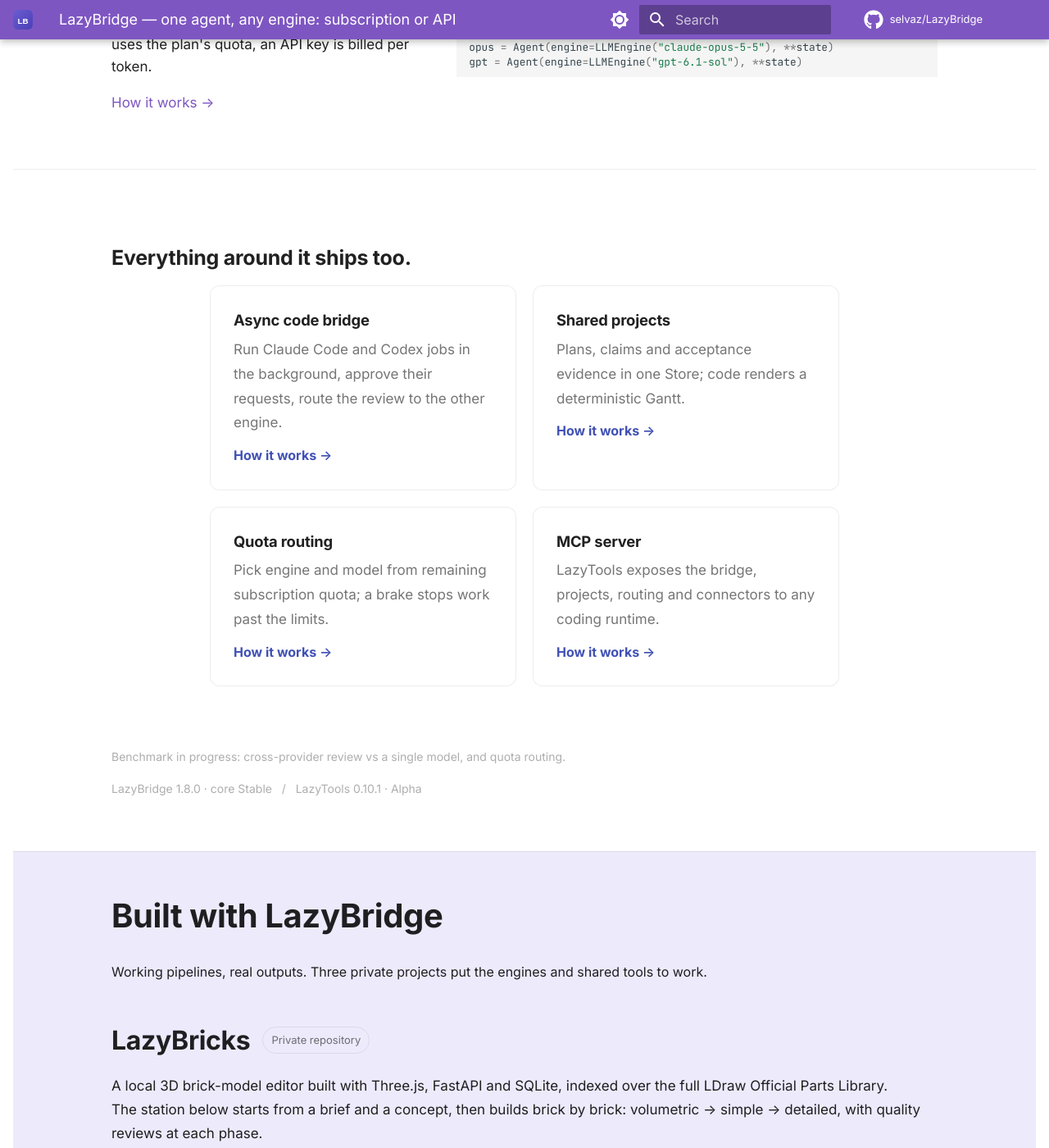
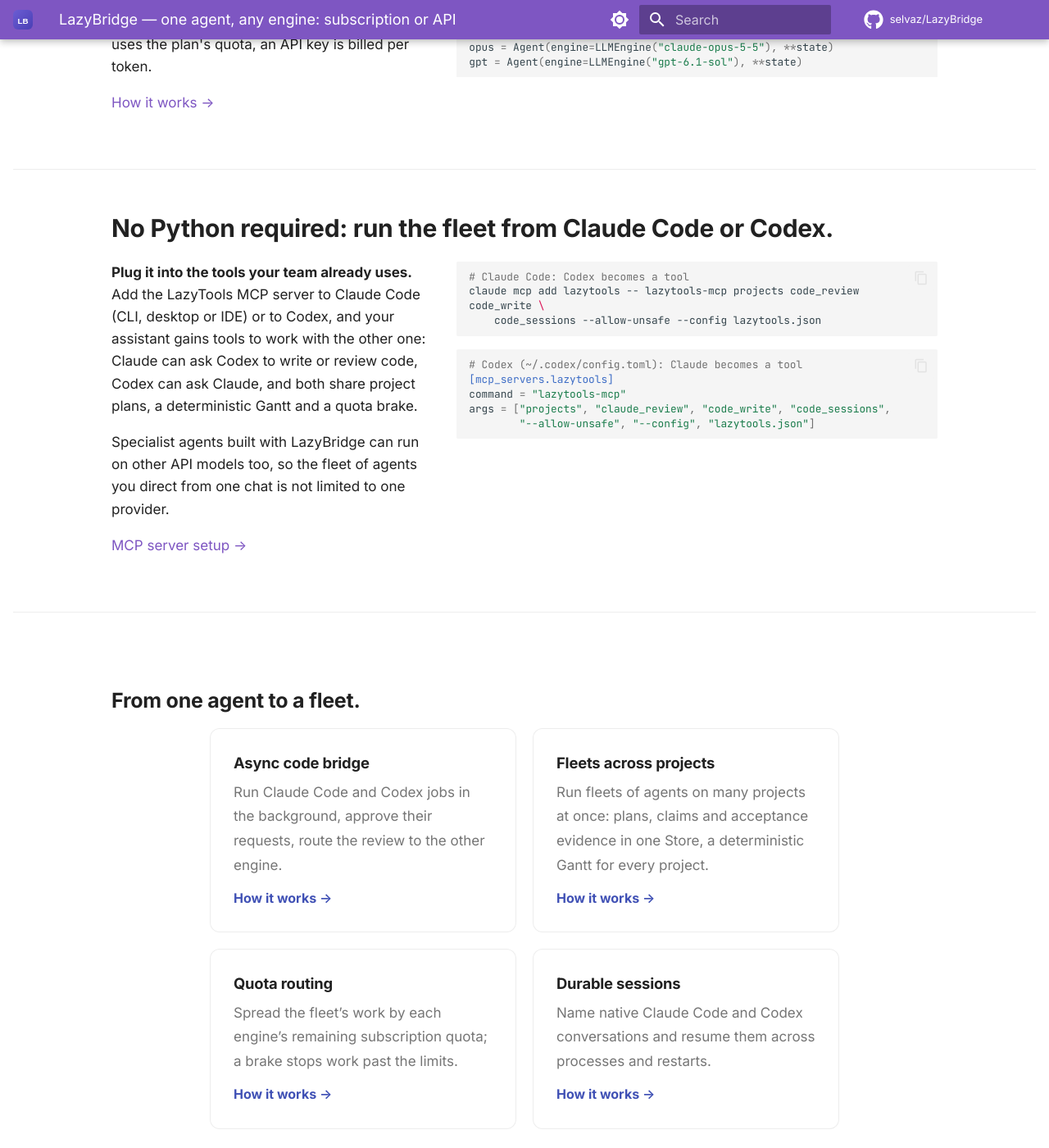
Before and after one commit to selvaz/lazybridgewebsite, an MkDocs documentation site: the page built from docs/index.md, in a window 1280 px wide and 1400 px high, scrolled down 3347 px. Shown: the whole window at 82% size. Built offline with MkDocs 1.6.1 and Material for MkDocs 9.7.7, drawn with Linux system fonts in a browser that asks for light colours; comment, search, counter and statistics services are not loaded; some of the changed text lies outside the part shown.

Commit message:
Homepage: no Python required — run the fleet from Claude Code or Codex via the LazyTools MCP server; talk about fleets of agents across projects (#52)
Co-authored-by: Claude Opus 5.5 <noreply@anthropic.com>

````diff
--- a/docs/index.md
+++ b/docs/index.md
@@ -140,15 +140,50 @@ gpt = Agent(engine=LLMEngine("gpt-6.1-sol"), **state)
 
 </div>
 
+<div class="lb-demo lb-home-section" markdown="1">
+
+## No Python required: run the fleet from Claude Code or Codex. {#mcp}
+
+<div class="lb-demo__grid" markdown="1">
+<div markdown="1">
+
+**Plug it into the tools your team already uses.** Add the LazyTools MCP server to Claude Code (CLI, desktop or IDE) or to Codex, and your assistant gains tools to work with the other one: Claude can ask Codex to write or review code, Codex can ask Claude, and both share project plans, a deterministic Gantt and a quota brake.
+
+Specialist agents built with LazyBridge can run on other API models too, so the fleet of agents you direct from one chat is not limited to one provider.
+
+[MCP server setup →](https://tools.lazybridge.com/mcp-server/)
+
+</div>
+<div class="lb-demo__code" markdown="1">
+
+```sh
+# Claude Code: Codex becomes a tool
+claude mcp add lazytools -- lazytools-mcp projects code_review code_write \
+    code_sessions --allow-unsafe --config lazytools.json
+```
+
+```toml
+# Codex (~/.codex/config.toml): Claude becomes a tool
+[mcp_servers.lazytools]
+command = "lazytools-mcp"
+args = ["projects", "claude_review", "code_write", "code_sessions",
+        "--allow-unsafe", "--config", "lazytools.json"]
+```
+
+</div>
+</div>
+
+</div>
+
 <div class="lb-home-section" markdown="1">
 
-## Everything around it ships too. {#ecosystem}
+## From one agent to a fleet. {#ecosystem}
 
 <div class="lb-feature-cards lb-ecosystem-cards">
   <div class="lb-card"><div class="lb-card__body"><h3>Async code bridge</h3><p>Run Claude Code and Codex jobs in the background, approve their requests, route the review to the other engine.</p><a href="https://tools.lazybridge.com/code-bridge/" class="lb-card__link">How it works &rarr;</a></div></div>
-  <div class="lb-card"><div class="lb-card__body"><h3>Shared projects</h3><p>Plans, claims and acceptance evidence in one Store; code renders a deterministic Gantt.</p><a href="https://tools.lazybridge.com/projects/" class="lb-card__link">How it works &rarr;</a></div></div>
-  <div class="lb-card"><div class="lb-card__body"><h3>Quota routing</h3><p>Pick engine and model from remaining subscription quota; a brake stops work past the limits.</p><a href="https://tools.lazybridge.com/code-bridge/#choose-a-model-from-quota" class="lb-card__link">How it works &rarr;</a></div></div>
-  <div class="lb-card"><div class="lb-card__body"><h3>MCP server</h3><p>LazyTools exposes the bridge, projects, routing and connectors to any coding runtime.</p><a href="https://tools.lazybridge.com/mcp-server/" class="lb-card__link">How it works &rarr;</a></div></div>
+  <div class="lb-card"><div class="lb-card__body"><h3>Fleets across projects</h3><p>Run fleets of agents on many projects at once: plans, claims and acceptance evidence in one Store, a deterministic Gantt for every project.</p><a href="https://tools.lazybridge.com/projects/" class="lb-card__link">How it works &rarr;</a></div></div>
+  <div class="lb-card"><div class="lb-card__body"><h3>Quota routing</h3><p>Spread the fleet’s work by each engine’s remaining subscription quota; a brake stops work past the limits.</p><a href="https://tools.lazybridge.com/code-bridge/#choose-a-model-from-quota" class="lb-card__link">How it works &rarr;</a></div></div>
+  <div class="lb-card"><div class="lb-card__body"><h3>Durable sessions</h3><p>Name native Claude Code and Codex conversations and resume them across processes and restarts.</p><a href="https://tools.lazybridge.com/code-support/" class="lb-card__link">How it works &rarr;</a></div></div>
 </div>
 
 <p class="lb-benchmark">Benchmark in progress: cross-provider review vs a single model, and quota routing.</p>
@@ -179,9 +214,9 @@ Code computes the numbers; the LLM reads results. Freshness, numeric lint and so
 <figure class=""><a href="assets/showcase/committee-digest-eco.png"><img src="assets/showcase/committee-digest-eco.webp" alt="Real economics digest excerpt with dated values, percentiles, source references and a source list" loading="lazy" /></a><figcaption>Daily economics digest excerpt · each number is dated and sourced, with its percentile.</figcaption></figure><figure class=""><a href="assets/showcase/committee-portfolio-tree.png"><img src="assets/showcase/committee-portfolio-tree.webp" alt="Hierarchical asset-class allocation tree from the portfolio optimizer report" loading="lazy" /></a><figcaption>Portfolio optimizer · hierarchical allocation tree: asset classes, regions and the ETFs under each node.</figcaption></figure></div><p class="lb-project-contact">Interested in collaborating? Write to <a href="mailto:lazybridgelabs@gmail.com">lazybridgelabs@gmail.com</a>.</p></article>
 <article class="lb-project" id="lazyceo">
 <div class="lb-project__heading"><h3>LazyCEO</h3><span class="lb-private">Private repository</span></div>
-<p>A CEO agent that runs projects across the workspace and delegates to Codex and Claude Code.<br />
-Durable project records feed a deterministic Gantt and individual Program pages.<br />
-A quota brake for each engine governs autonomous task admission; its GUI shows quota history.</p>
+<p>A CEO agent that runs a fleet of agents across many projects at once, delegating to Codex and Claude Code.<br />
+Every project has a deterministic Gantt; the portfolio of running projects is tracked side by side.<br />
+A quota brake per engine routes and paces the fleet’s work; its GUI shows quota history.</p>
 <div class="lb-gallery lb-gallery--ceo">
 <figure class="lb-gallery__lead"><a href="assets/showcase/ceo-brake-history.png"><img src="assets/showcase/ceo-brake-history.webp" alt="LazyCEO quota brake: Codex and Claude Code usage over the last 14 days, with the autonomous and ceiling thresholds and a weekly reset" loading="lazy" /></a><figcaption>Quota brake per engine, with 14 days of history — rendered by the real GUI, demo data.</figcaption></figure><figure class="lb-gallery__lead"><a href="assets/showcase/ceo-gantt-detail.png"><img src="assets/showcase/ceo-gantt-detail.webp" alt="LazyCEO program Gantt: completed tasks, tasks in progress and planned tasks around today" loading="lazy" /></a><figcaption>Project Gantt: done, in progress and planned — rendered by the real GUI, demo data.</figcaption></figure></div><p class="lb-project-contact">Interested in collaborating? Write to <a href="mailto:lazybridgelabs@gmail.com">lazybridgelabs@gmail.com</a>.</p></article>
 
````
Also changed, not shown: docs/built-with.md (+1 -1 lines).
